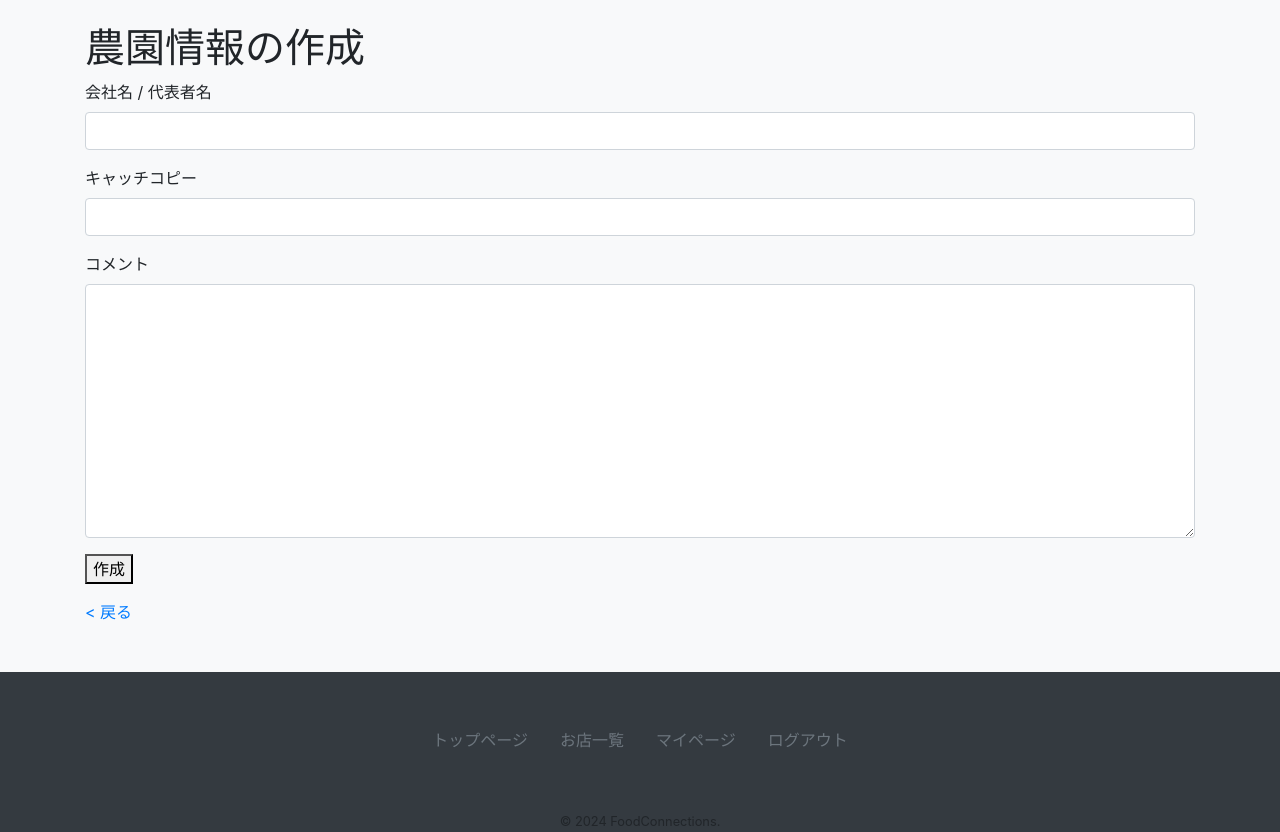
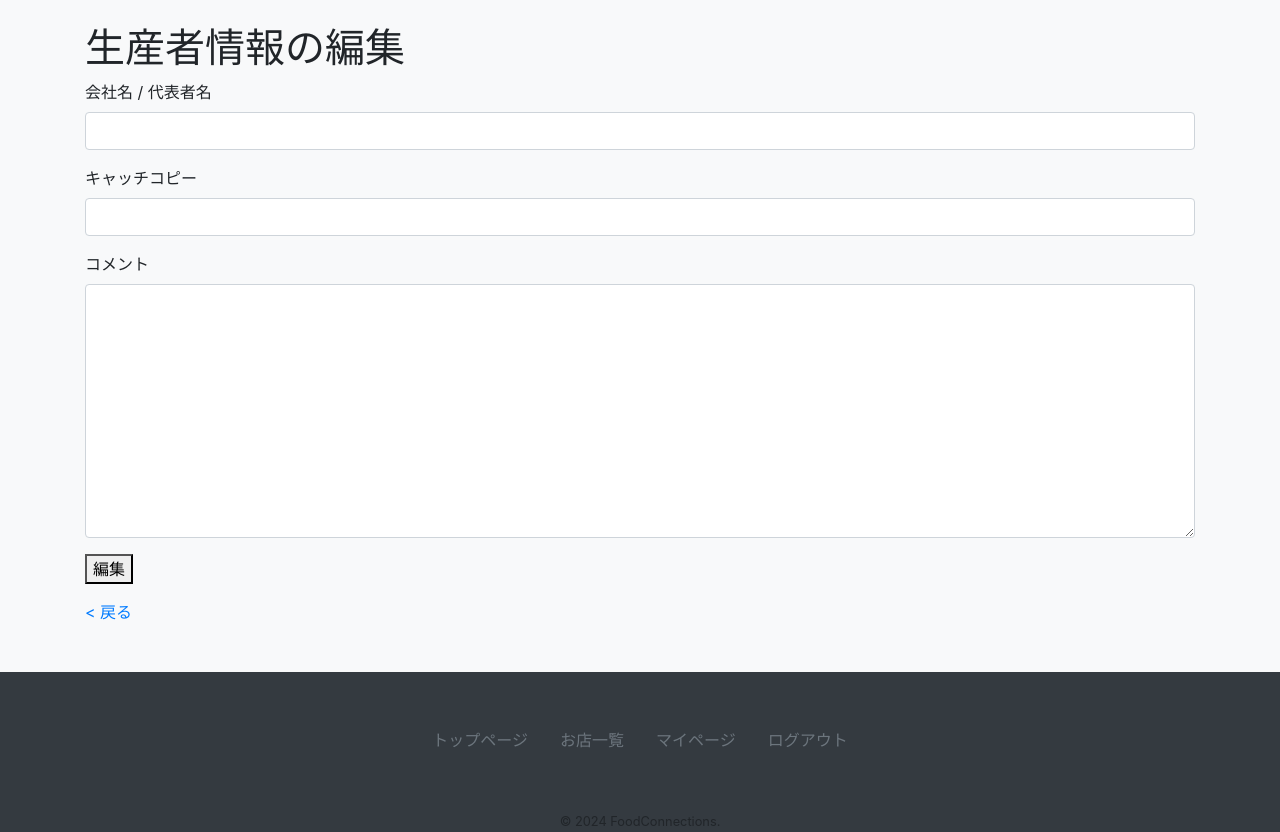
Before and after one commit to NaoyaTAKEI04/FoodConnections, a Django app: page /foodconnections/farmer_edit/ in a window 1280 px wide. Shown: the part 56-888 px from the top of the page. Run offline with Django 3.2, Linux system fonts and the light colour scheme; the visitor is signed in with stand-in values (Sample User, id 1); data comes from the database, SQL or seed files in the repository; some libraries are stand-ins or nearby versions.

Commit message:
Add: 生産者の編集画面の追加

```diff
--- a/foodconnections/forms.py
+++ b/foodconnections/forms.py
@@ -6,7 +6,7 @@ from users.models import CustomUser
 class RestaurantForm(forms.ModelForm):
     class Meta:
         model = Restaurant
-        fields = ['name', 'ruby', 'zip_code', 'address1', 'address2', 'address3', 'category', 'image', 'catchphrase', 'comment']
+        fields = ['name', 'ruby', 'zip_code', 'address1', 'address2', 'address3', 'category', 'image', 'catchphrase', 'comment', 'messages']
 
         widgets = {
             'zip_code':
--- a/foodconnections/views.py
+++ b/foodconnections/views.py
@@ -71,7 +71,7 @@ class MyPageView(LoginRequiredMixin, generic.TemplateView):
         user = self.request.user # アクセスユーザーの情報を取得
         user_restaurants = Restaurant.objects.filter(author=user) # アクセスユーザーが投稿者に該当する飲食店の情報を取得
         user_reviews = Review.objects.filter(author=user) # アクセスユーザーが投稿者に該当するレビューの情報を取得
-        user_farm = Farmer.objects.filter(farmer=user) # アクセスユーザーが投稿者に該当する農園情報を取得
+        user_farm = Farmer.objects.filter(farmer=user) # アクセスユーザーが投稿者に該当する生産者情報を取得
         context['user_info'] = user
         context['user_restaurants'] = user_restaurants
         context['user_reviews'] = user_reviews
@@ -161,15 +161,15 @@ class CreateView(LoginRequiredMixin, generic.edit.CreateView):
         messages.success(self.request, f'"{restaurant_name}"を登録しました。') # 新規作成完了時のメッセージ
         return super(CreateView, self).form_valid(form)
 
-""" 飲食店の詳細ページの更新 """
+""" 飲食店の詳細ページの編集 """
 class UpdateView(generic.edit.UpdateView):
     model = Restaurant
-    fields = ['name','address','category','image']
+    form_class = RestaurantForm
     template_name = 'foodconnections/restaurant_form.html'
     context_object_name = 'restaurant'
 
     def form_valid(self, form):
-        messages.success(self.request, 'お店の情報が更新されました。')
+        messages.success(self.request, 'お店の情報が編集されました。')
         return super().form_valid(form)
 
     def get_success_url(self):
@@ -200,12 +200,13 @@ class ReviewDeleteView(generic.DeleteView):
         messages.success(self.request, 'レビューを削除しました。')
         return super().delete(request, *args, **kwargs)
 
-""" 農園情報の編集 """
+""" 生産者情報の編集 """
 class FarmerEditView(LoginRequiredMixin, generic.edit.UpdateView):
     model = Farmer
     form_class = FarmerForm
     template_name = 'foodconnections/farmer_edit.html'
     success_url = reverse_lazy('foodconnections:my_page')
+    context_object_name = 'farmer'
 
     def get_object(self, queryset=None):
         if not hasattr(self.request.user, 'farmer_profile'): # ユーザーが Farmer プロフィールを持っていない場合は作成する
@@ -213,5 +214,5 @@ class FarmerEditView(LoginRequiredMixin, generic.edit.UpdateView):
         return self.request.user.farmer_profile  # ログイン中のユーザーの Farmer プロフィールを取得
 
     def form_valid(self, form):
-        messages.success(self.request, '農園情報が更新されました。')
+        messages.success(self.request, '生産者情報が更新されました。')
         return super().form_valid(form)
--- a/templates/foodconnections/farmer_edit.html
+++ b/templates/foodconnections/farmer_edit.html
@@ -4,13 +4,13 @@
 
 {% block content %}
 
-<h1>農園情報の{{ shop|yesno:'編集,作成' }}</h1>
+<h1>生産者情報の{{ farmer | yesno:'編集,作成' }}</h1>
 
 <form action="" method="post" class="h-adr">
   {% csrf_token %}
   <span class="p-country-name" style="display:none;">Japan</span>
   {{ form | crispy }}
-  <button type="submit" class="submit">{{ shop|yesno:'編集,作成' }}</button>
+  <button type="submit" class="submit">{{ farmer | yesno:'編集,作成' }}</button>
 </form>
 
 <div class="mt-3">
--- a/templates/foodconnections/my_page.html
+++ b/templates/foodconnections/my_page.html
@@ -102,7 +102,6 @@
             <!-- 生産者情報の表示（生産者のみ表示） -->
             {% elif user_info.user_type == 'farmer' %}
                 <h3 class="mt-5">生産者情報</h3>
-                {% if user_farm %}
                 {% for farm in user_farm %}
                     <table class="table table-striped mt-3">
                         <tr>
@@ -124,10 +123,6 @@
                     </table>
                 {% endfor %}
                 <a href="{% url 'foodconnections:farmer_edit' %}" class="btn btn-primary">編集</a>
-                {% else %}
-                <p>生産者情報は登録されていません。</p>
-                <a href="#" class="btn btn-primary">登録する</a>
-                {% endif %}
             {% endif %}
         </div>
     </div>
--- a/templates/foodconnections/restaurant_form.html
+++ b/templates/foodconnections/restaurant_form.html
@@ -4,13 +4,13 @@
 
 {% block content %}
 
-<h1>お店情報の{{ shop|yesno:'編集,作成' }}</h1>
+<h1>お店情報の{{ restaurant | yesno:'編集,作成' }}</h1>
 
 <form action="" method="post" class="h-adr">
   {% csrf_token %}
   <span class="p-country-name" style="display:none;">Japan</span>
   {{ form | crispy }}
-  <button type="submit" class="submit">{{ shop|yesno:'編集,作成' }}</button>
+  <button type="submit" class="submit">{{ restaurant | yesno:'編集,作成' }}</button>
 </form>
 
 <div class="mt-3">
```
Also changed, not shown: templates/foodconnections/restaurant_detail.html (+1 -14 lines), users/forms.py (+5 -5 lines), media/profile_images/fashion_oversize_tshirt_man.png (added), media/profile_images/job_gyogyou_ryoushi.png (added), media/profile_images/job_tenin_man.png (added), media/profile_images/job_tenin_man_glasses.png (added), media/profile_images/yukata_tenin_man.png (added), media/restaurant_images/1339684d7d1385d9540d3eaa1148c72a.jpg (added), media/restaurant_images/d642febe8bc7c7d31cc0b002ae327473.webp (added), static/foodconnections/images/default_avatar.png (deleted), static/foodconnections/images/no_image.png (deleted), 1 other file. Lines whose indentation alone changed are shown as unchanged.
